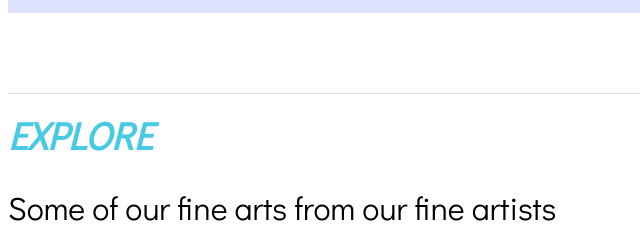
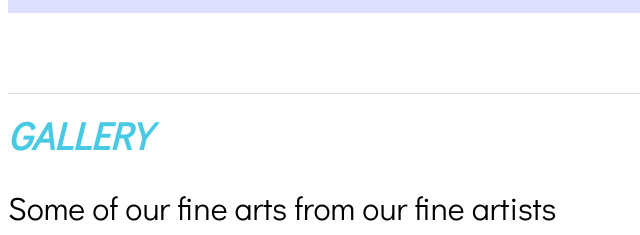
Before and after one commit to Bkind254/Craftsmen, a website built with Parcel: page index.html in a window 1280 px wide. Shown: the part 2726-2961 px from the top of the page, 0-640 px from the left. Built offline with nearby package versions, Linux system fonts and the light colour scheme; files whose address does not match are found by name.

Commit message:
correction

```diff
--- a/index.html
+++ b/index.html
@@ -175,7 +175,7 @@
     <!-- GALLERY SECTION-->
     <section class="section" id="gallery">
         <div class="section__title section__title--gallery">
-          <h2 class="section__description">Explore</h2>
+          <h2 class="section__description">Gallery</h2>
           <h3 class="section__header">
             Some of our fine arts from our fine artists
           </h3>
```
